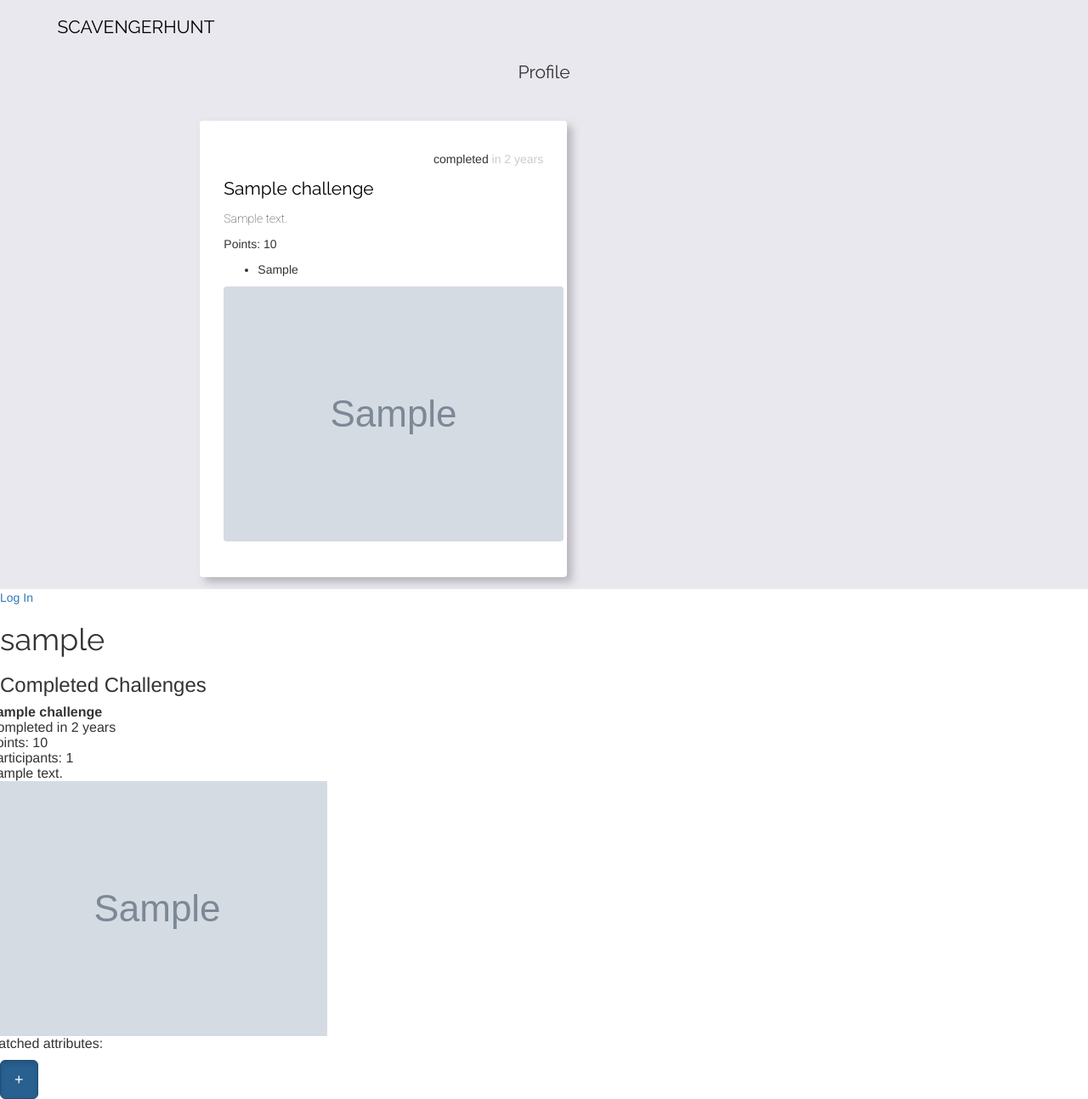
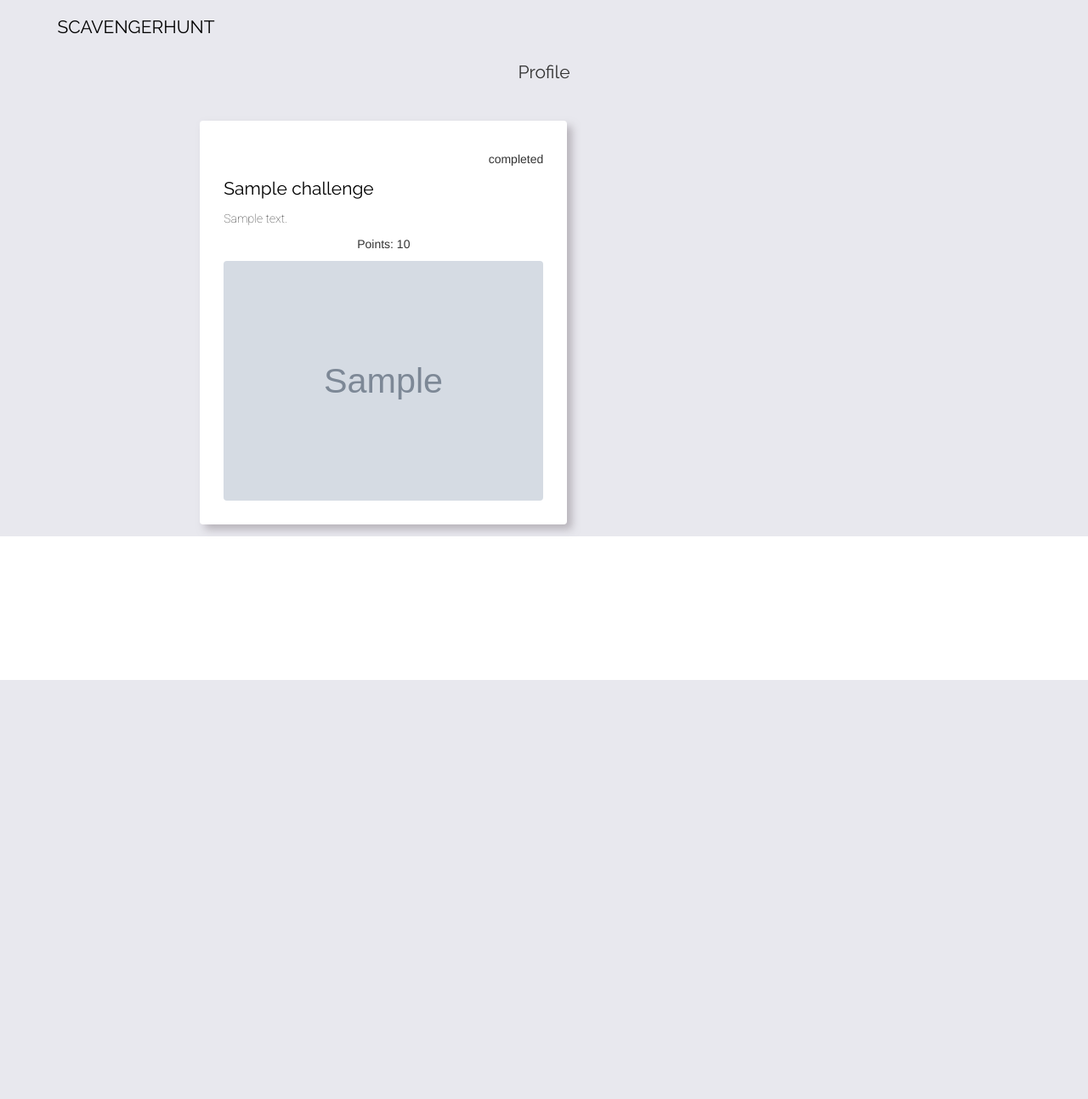
Before and after one commit to NatashaMitchko/nerve, a Flask app: a page that uses templates/profile.html in a window 1280 px wide. Shown: the whole page at 85% size. After the commit the page ends 800 px from the top, so only its background shows below. Run offline with Flask 2, Linux system fonts and the light colour scheme; tables that the repository leaves empty hold one stand-in row (values such as "Sample post"); grey boxes marked "Sample" are stand-in pictures; data that the repository does not hold is empty; some libraries are stand-ins or nearby versions.

Commit message:
styled images to fit tiles, colored timestamps properly

```diff
--- a/static/main.css
+++ b/static/main.css
@@ -105,7 +105,7 @@ h1 {
     margin-top: .5em;
 }
 
-.in-progress .time {
+.in-progress .timestamp {
     color:#67dbe4;
 }
 
@@ -135,7 +135,6 @@ h1 {
 
 .challenge img {
     border: 0;
-    margin-bottom: 1em;
     border-radius: 4px;
 }
 
@@ -269,6 +268,10 @@ h1 {
 .file-container:focus {
     outline: #67dbe4;
     color: #67dbe4;
+}
+
+.default-image img{
+  width: 100%;
 }
 
 
--- a/templates/challenges.html
+++ b/templates/challenges.html
@@ -34,7 +34,7 @@
           </div>
           <div class="radio-btn">
             <span class="text-center">
-              <input type="radio" name="difficulty" id="easy" value="1">
+              <input type="radio" name="difficulty" id="easy" value="1" checked>
               <label for="easy">Easy</label>
             </span>
             <span class="text-center">
--- a/templates/profile.html
+++ b/templates/profile.html
@@ -25,13 +25,13 @@
       {% for i in info %}
         {% if i.UserChallenge.is_completed == False %}
         <div class="col-xs-6 col-md-5 main challenge">
-          <p class="text-right">in progress <span class="time" data-timestamp="{{ i.UserChallenge.accepted_timestamp }}"></span></p>
+          <p class="text-right timestamp">accepted <span class="time" data-timestamp="{{ i.UserChallenge.accepted_timestamp }}"></span></p>
           <p class="challenge-title"><a href="/challenge/{{ i.Challenge.id }}">{{ i.Challenge.title }}</a></p>
-          <p class="stats">Participants: <span class="num-players" data-challenge_id="{{ i.UserChallenge.id }}"></span></p>
+          <p class="stats">Active participants: <span class="num-players" data-challenge_id="{{ i.UserChallenge.id }}"></span></p>
           <p class="description">{{ i.Challenge.description }}</p>
 
           <form action="/complete/{{ i.Challenge.id }}" name="create" id="create" enctype="multipart/form-data" method="POST">
-          <div class="file-container">
+          <div class="file-container text-center">
             <label class="text-center">Upload Image <input id="file-input" type="file" name="file" accept="image/*"></label>
           </div>
           <input type="submit" value="Submit" name="submit" id="submit">
@@ -51,9 +51,11 @@
           <p class="text-right">completed <span class="time" data-timestamp="{{ i.UserChallenge.accepted_timestamp }}"></span></p>
           <p class="challenge-title"><a href="/challenge/{{ i.Challenge.id }}">{{ i.Challenge.title }}</a></p>
           <p class="description">{{ i.Challenge.description }}</p>
-          <p class="stats">Points: {{ i.UserChallenge.points_earned }}</p>
-          <ul class="matched-attributes" data-challenge_id="{{ i.Challenge.id }}"></ul>
-          <img src="/{{ i.UserChallenge.image_path }}">
+          <div class="text-center default-image">
+            <p class="stats">Points: {{ i.UserChallenge.points_earned }}</p>
+            <img src="/{{ i.UserChallenge.image_path }}">
+          </div>
+          <!-- <ul class="matched-attributes" data-challenge_id="{{ i.Challenge.id }}"></ul> -->
         </div>
         {% endif %}
       {% endfor %}
@@ -67,7 +69,7 @@
   </div>
   {% endif %}
 </div>
-
+<!--
 {% if session.get('active') %}
 <a href="/logout">Log Out</a>
 {% else %}
@@ -127,3 +129,4 @@
 
 <a href="/challenges" class="btn btn-primary btn-lg active" role="button" aria-pressed="true">+</a>
 {% endblock %}
+ -->
```
